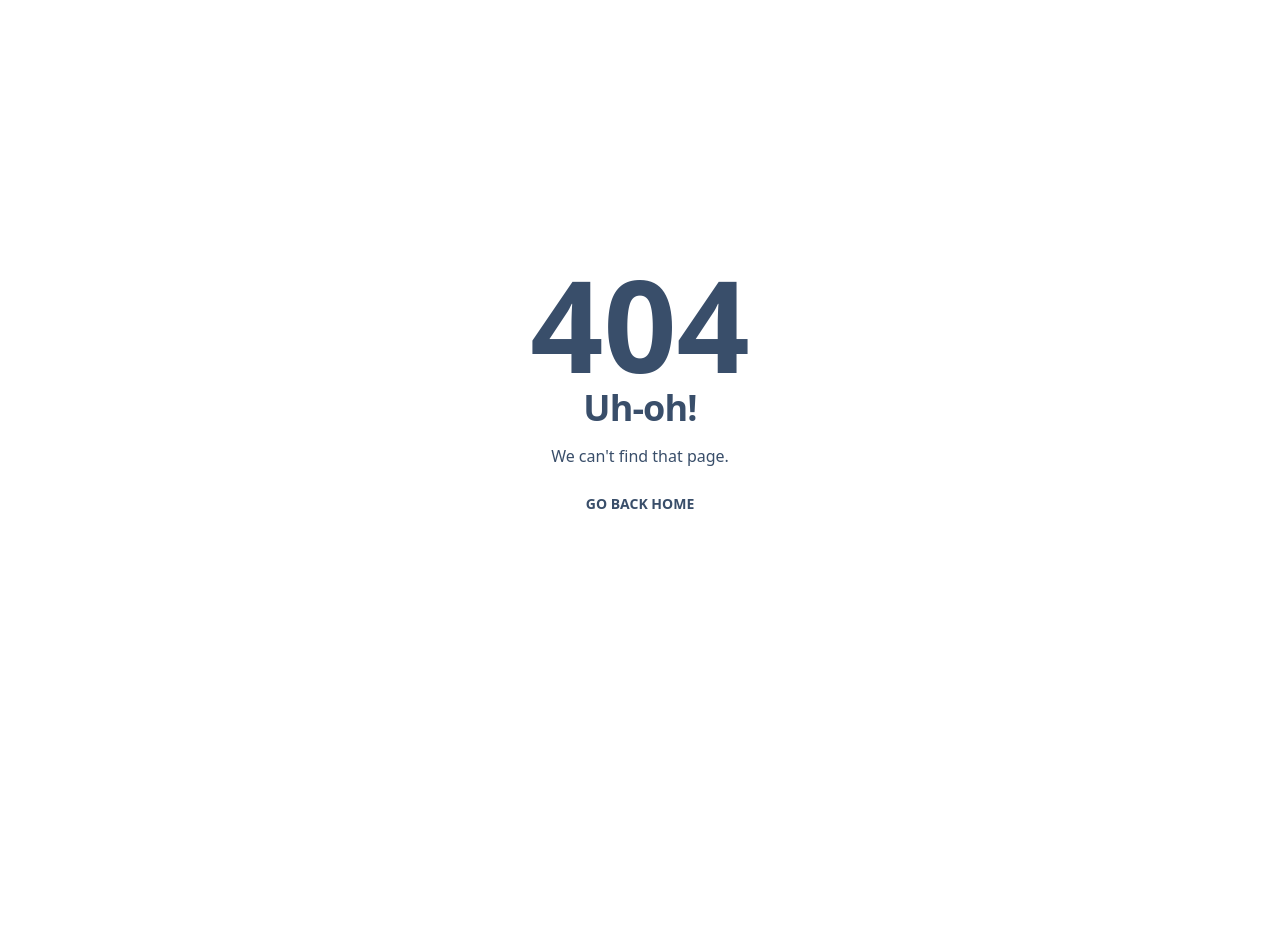
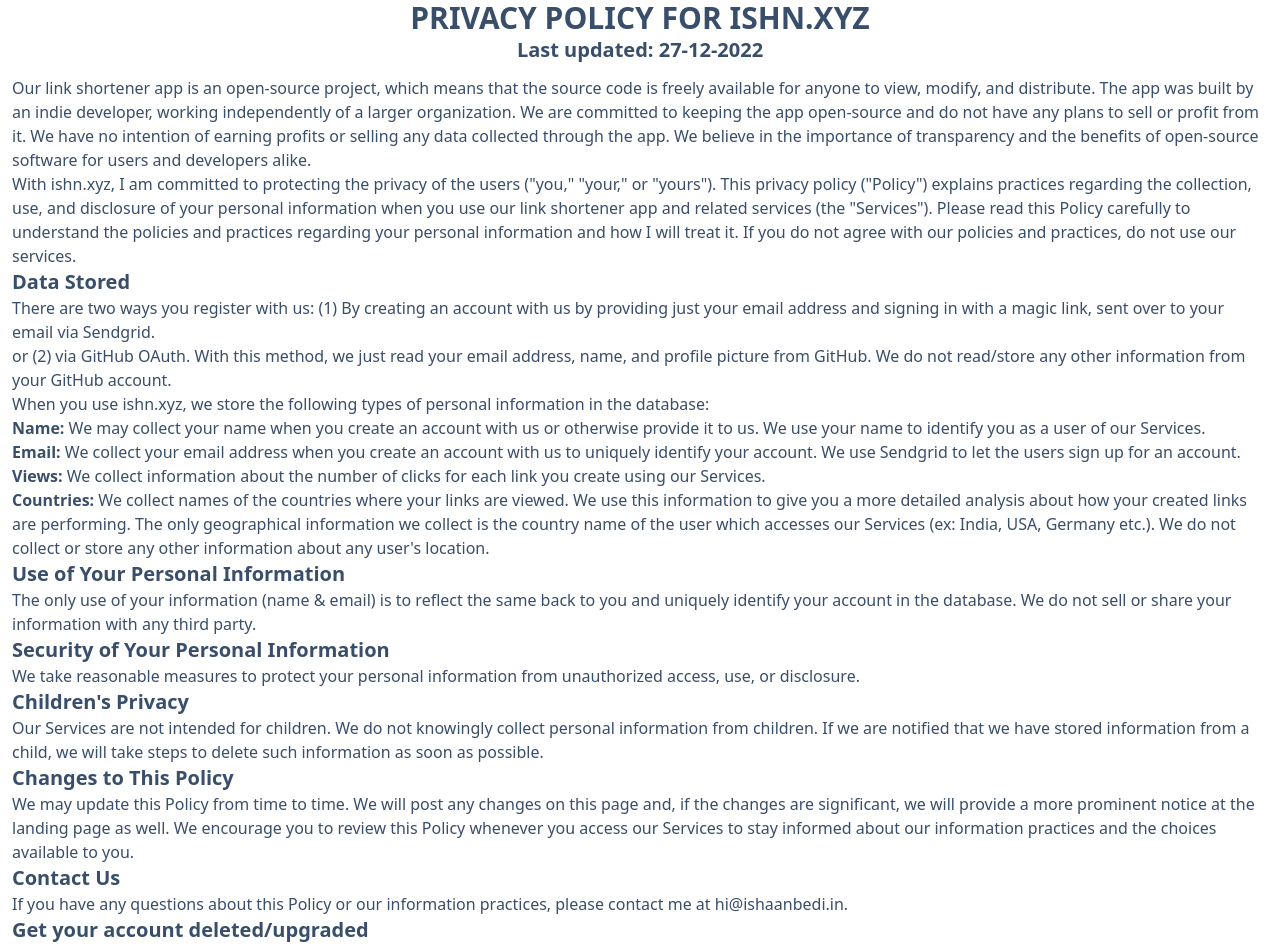
Before and after one commit to ishaanbedi/ishn.xyz, a Next.js app: page /legal/privacy-policy in a window 1280 px wide. Before the commit this address had no page. Shown: the top 948 px of the page. Before the commit the page ends 800 px from the top, so only its background shows below. Built offline with nearby package versions, Linux system fonts and the light colour scheme.

Commit message:
Add Policies And Terms

```diff
--- /dev/null
+++ b/pages/legal/privacy-policy.js
@@ -0,0 +1,118 @@
+const PrivacyPolicy = () => {
+  return (
+    <div>
+      <h1 className="text-3xl font-bold text-center ">
+        PRIVACY POLICY FOR ISHN.XYZ
+      </h1>
+      <h3 className="text-xl font-bold text-center ">
+        Last updated: 27-12-2022
+      </h3>
+      <div className="px-3 py-3">
+        <p>
+          Our link shortener app is an open-source project, which means that the
+          source code is freely available for anyone to view, modify, and
+          distribute. The app was built by an indie developer, working
+          independently of a larger organization. We are committed to keeping
+          the app open-source and do not have any plans to sell or profit from
+          it. We have no intention of earning profits or selling any data
+          collected through the app. We believe in the importance of
+          transparency and the benefits of open-source software for users and
+          developers alike.
+        </p>
+        <p>
+          With ishn.xyz, I am committed to protecting the privacy of the users
+          (&quot;you,&quot; &quot;your,&quot; or &quot;yours&quot;). This
+          privacy policy (&quot;Policy&quot;) explains practices regarding the
+          collection, use, and disclosure of your personal information when you
+          use our link shortener app and related services (the
+          &quot;Services&quot;). Please read this Policy carefully to understand
+          the policies and practices regarding your personal information and how
+          I will treat it. If you do not agree with our policies and practices,
+          do not use our services.
+        </p>
+        <h2 className="text-xl font-bold">Data Stored</h2>
+        <p>
+          There are two ways you register with us: (1) By creating an account
+          with us by providing just your email address and signing in with a
+          magic link, sent over to your email via Sendgrid. <br />
+          or (2) via GitHub OAuth. With this method, we just read your email
+          address, name, and profile picture from GitHub. We do not read/store
+          any other information from your GitHub account.
+        </p>
+        <p>
+          When you use ishn.xyz, we store the following types of personal
+          information in the database:
+        </p>
+        <p>
+          <strong>Name:</strong> We may collect your name when you create an
+          account with us or otherwise provide it to us. We use your name to
+          identify you as a user of our Services.
+        </p>
+        <p>
+          <strong>Email:</strong> We collect your email address when you create
+          an account with us to uniquely identify your account. We use Sendgrid
+          to let the users sign up for an account.
+        </p>
+
+        <p>
+          <strong>Views:</strong> We collect information about the number of
+          clicks for each link you create using our Services.
+        </p>
+        <p>
+          <strong>Countries:</strong> We collect names of the countries where
+          your links are viewed. We use this information to give you a more
+          detailed analysis about how your created links are performing. The
+          only geographical information we collect is the country name of the
+          user which accesses our Services (ex: India, USA, Germany etc.). We do
+          not collect or store any other information about any user&apos;s
+          location.
+        </p>
+        <h2 className="text-xl font-bold">Use of Your Personal Information</h2>
+        <p>
+          The only use of your information (name & email) is to reflect the same
+          back to you and uniquely identify your account in the database. We do
+          not sell or share your information with any third party.
+        </p>
+        <h2 className="text-xl font-bold">
+          Security of Your Personal Information
+        </h2>
+        <p>
+          We take reasonable measures to protect your personal information from
+          unauthorized access, use, or disclosure.
+        </p>
+        <h2 className="text-xl font-bold">Children&apos;s Privacy</h2>
+        <p>
+          Our Services are not intended for children. We do not knowingly
+          collect personal information from children. If we are notified that we
+          have stored information from a child, we will take steps to delete
+          such information as soon as possible.
+        </p>
+        <h2 className="text-xl font-bold">Changes to This Policy</h2>
+        <p>
+          We may update this Policy from time to time. We will post any changes
+          on this page and, if the changes are significant, we will provide a
+          more prominent notice at the landing page as well. We encourage you to
+          review this Policy whenever you access our Services to stay informed
+          about our information practices and the choices available to you.
+        </p>
+        <h2 className="text-xl font-bold">Contact Us</h2>
+        <p>
+          If you have any questions about this Policy or our information
+          practices, please contact me at{" "}
+          <a href="mailto:hi@ishaanbedi.in">hi@ishaanbedi.in</a>.
+        </p>
+        <h3 className="text-xl font-bold">Get your account deleted/upgraded</h3>
+        <p>
+          If you are concerned about any of the policy mentioned above, you can
+          request a deletion of your account or a special upgrade to your
+          account that does not store specified information.
+          <br />
+          For such requests, please contact me at{" "}
+          <a href="mailto:hi@ishaanbedi.in">hi@ishaanbedi.in</a>.
+        </p>
+      </div>
+    </div>
+  );
+};
+
+export default PrivacyPolicy;
--- /dev/null
+++ b/pages/legal/terms.js
@@ -0,0 +1,93 @@
+const PrivacyPolicy = () => {
+  return (
+    <div>
+      <h1 className="text-3xl font-bold text-center ">
+        TERMS AND CONDITIONS FOR ISHN.XYZ
+      </h1>
+      <h3 className="text-xl font-bold text-center ">
+        Last updated: 27-12-2022
+      </h3>
+      <div className="px-3 py-3">
+        <p>
+          Our link shortener app is an open-source project, which means that the
+          source code is freely available for anyone to view, modify, and
+          distribute. The app was built by an indie developer, working
+          independently of a larger organization. We are committed to keeping
+          the app open-source and do not have any plans to sell or profit from
+          it. We have no intention of earning profits or selling any data
+          collected through the app. We believe in the importance of
+          transparency and the benefits of open-source software for users and
+          developers alike.
+        </p>
+        <p>
+          These terms and conditions (&quot;Terms&quot;) govern your access to
+          and use of the link shortener app and related services (the
+          &quot;Services&quot;) offered by ishn.xyz (&quot;we,&quot;
+          &quot;us,&quot; or &quot;our&quot;). Please read these Terms carefully
+          before using the Services. By accessing or using the Services, you
+          agree to be bound by these Terms. If you do not agree to these Terms,
+          do not use the Services.
+        </p>
+        <h2 className="text-xl font-bold">Account Registration</h2>
+        <p>
+          In order to use the Services, you must create an account and provide
+          certain personal information,i.e, your name and email address. You are
+          responsible for maintaining the confidentiality of your account and
+          for restricting access to your device. You agree to accept
+          responsibility for all activities that occur under your account.
+        </p>
+        <h2 className="text-xl font-bold">Use of the Services</h2>
+        <p>
+          The Services are intended for personal, non-commercial use only. You
+          may not use the Services for any illegal or unauthorized purpose. You
+          must not transmit any worms or viruses or any code of a destructive
+          nature.
+        </p>
+        <p>
+          You may not use the Services to:
+          <ul>
+            <li>
+              - Engage in any activity that is illegal, harmful, or fraudulent.
+            </li>
+            <li>
+              {" "}
+              - Infringe upon the intellectual property rights of others.
+            </li>
+            <li> - Spam or send unsolicited messages.</li>
+            <li> - Collect or store personal data about other users.</li>
+          </ul>
+          We reserve the right to terminate your access to the Services at any
+          time and for any reason, without notice.
+          <br />
+          The developer of this project is not responsible for any kind of links
+          generated by the users of this platform.
+        </p>
+        <h2 className="text-xl font-bold">Limitation of Liability</h2>
+        <p>
+          We will not be liable for any damages of any kind arising from the use
+          of the Services, including, but not limited to, direct, indirect,
+          incidental, punitive, and consequential damages.
+        </p>
+        <h2 className="text-xl font-bold">
+          Changes to the Services and These Terms
+        </h2>
+        <p>
+          We reserve the right to make changes to the Services and these Terms
+          at any time. We will post any changes on this page and, if the changes
+          are significant, we will provide a more prominent notice at the
+          landing page as well. We encourage you to review these Terms whenever
+          you access the Services to stay informed about our practices and your
+          legal rights.
+        </p>
+        <h2 className="text-xl font-bold">Contact Us</h2>
+        <p>
+          If you have any questions about this Policy or our information
+          practices, please contact me at{" "}
+          <a href="mailto:hi@ishaanbedi.in">hi@ishaanbedi.in</a>.
+        </p>
+      </div>
+    </div>
+  );
+};
+
+export default PrivacyPolicy;
```
